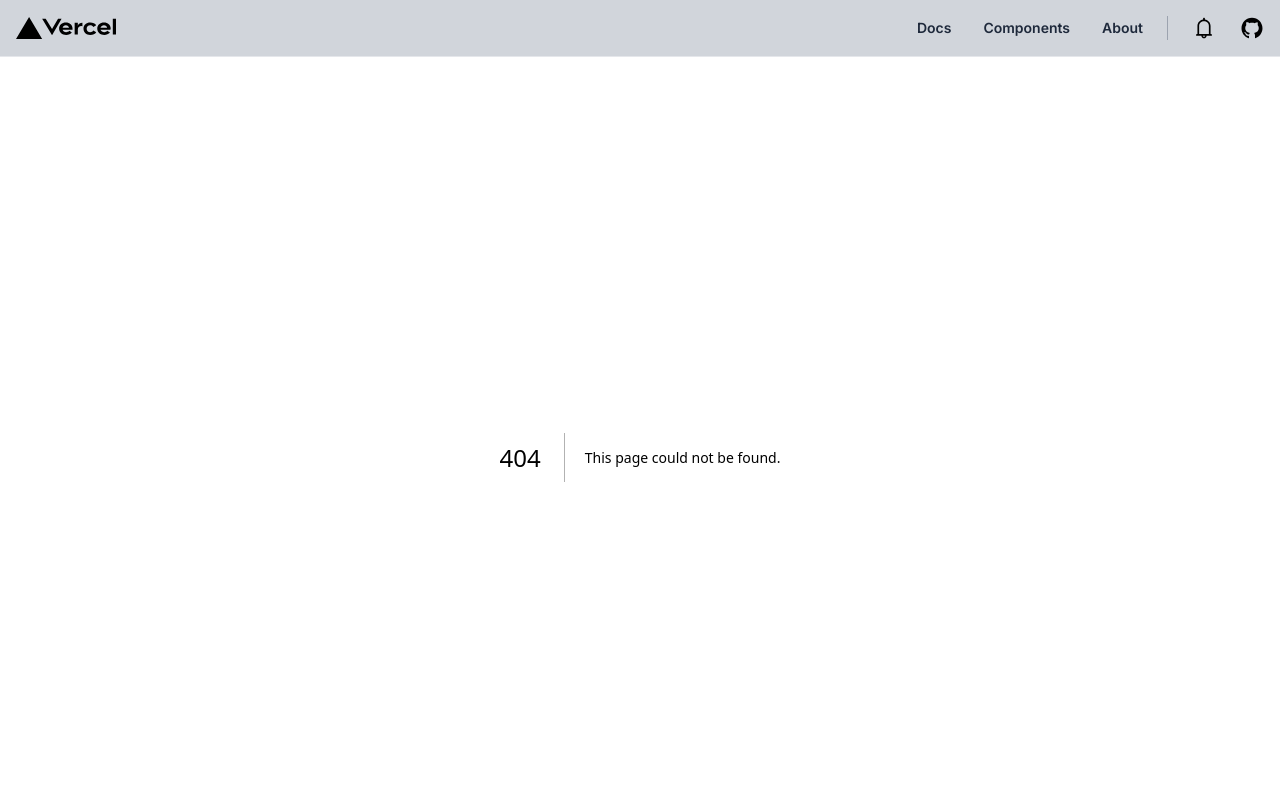
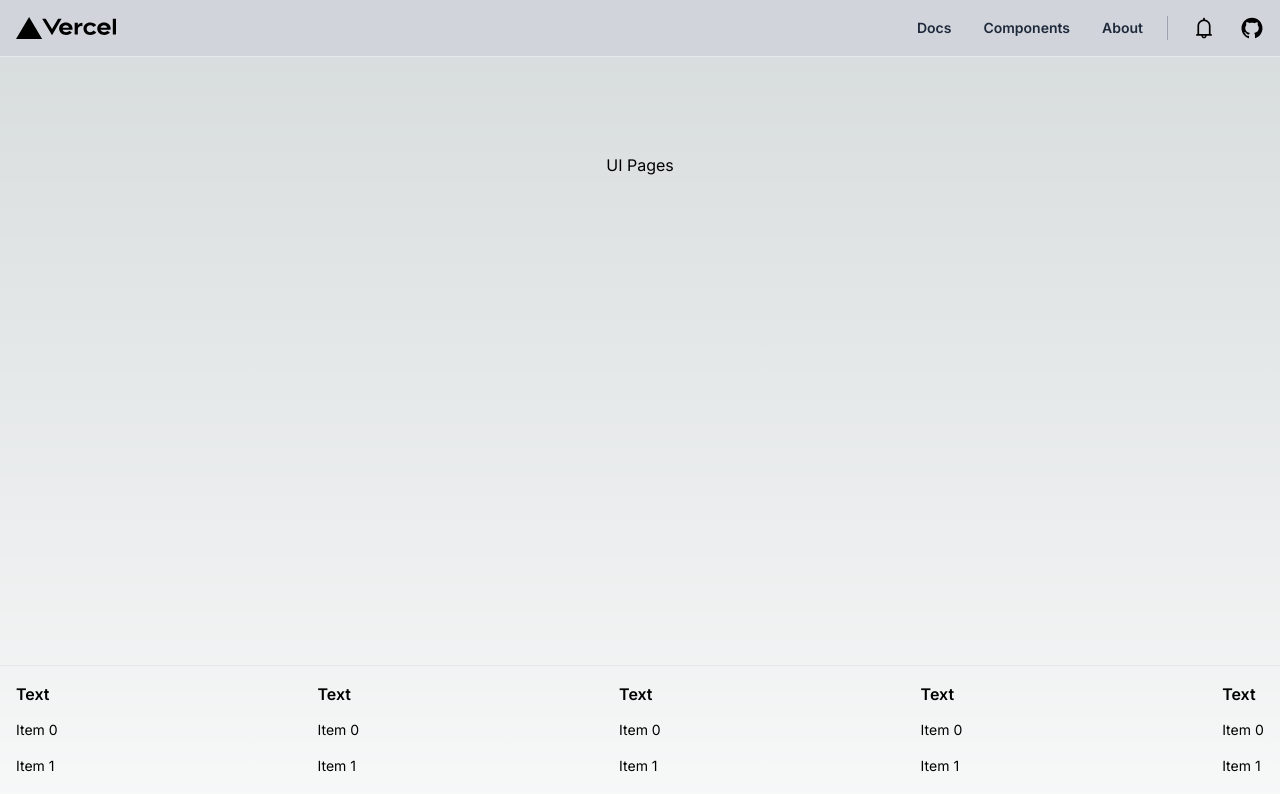
Before and after one commit to jjtjs159-jg/nextjs-boilerplate, a Next.js app: page /ui in a window 1280 px wide. Before the commit this address had no page. Shown: the top 794 px of the page. Built offline with nearby package versions, Linux system fonts and the light colour scheme.

Commit message:
feat: ui 페이지 경로 정의

```diff
--- /dev/null
+++ b/src/app/ui/page.module.scss
@@ -0,0 +1,8 @@
+.main {
+  display: flex;
+  flex-direction: column;
+  justify-content: space-between;
+  align-items: center;
+  padding: 6rem;
+  min-height: calc(100vh - 12rem);
+}
--- /dev/null
+++ b/src/app/ui/page.tsx
@@ -0,0 +1,5 @@
+import styles from './page.module.scss';
+
+export default function Home() {
+  return <div className={styles.main}>UI Pages</div>;
+}
```
